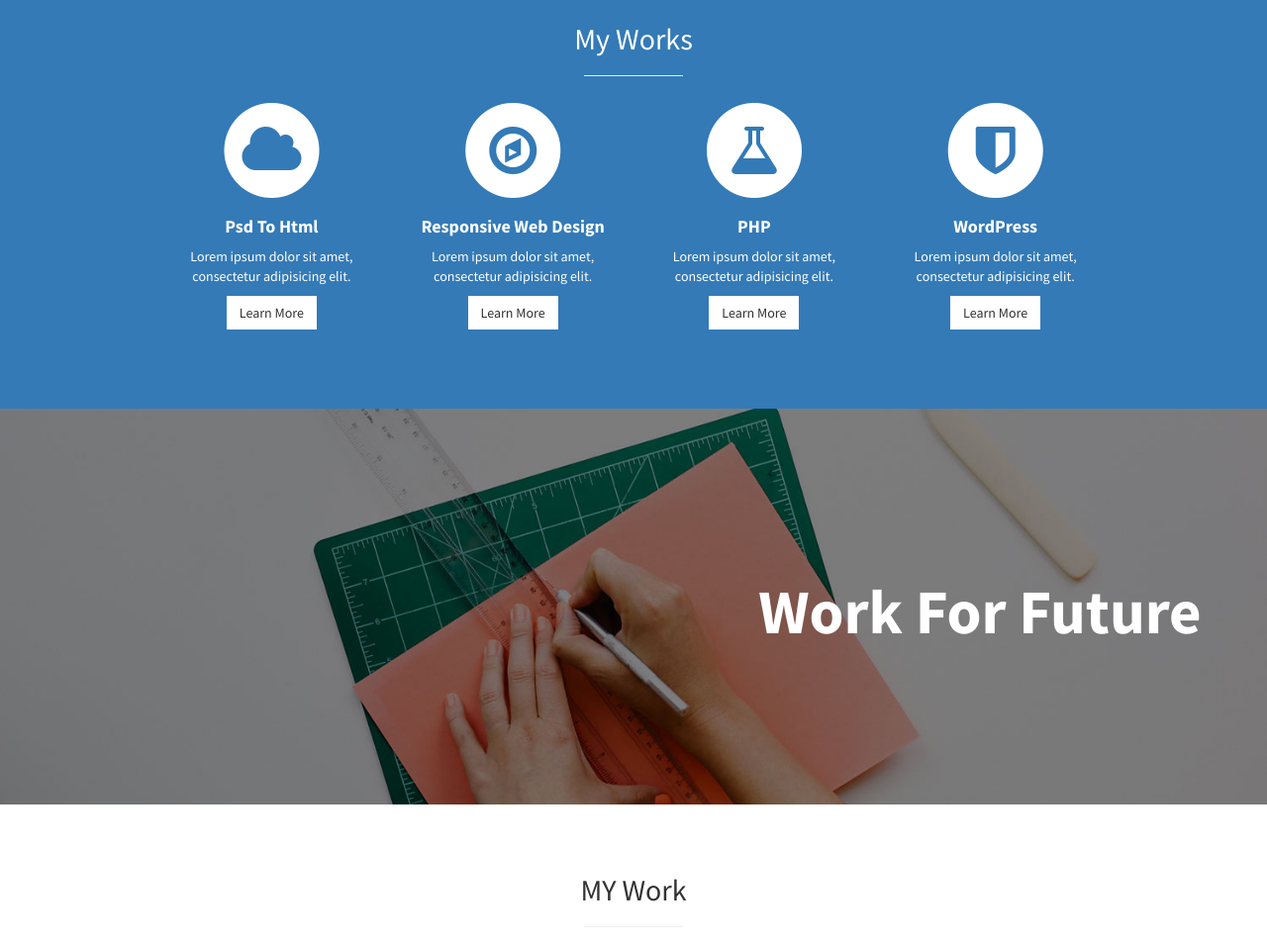
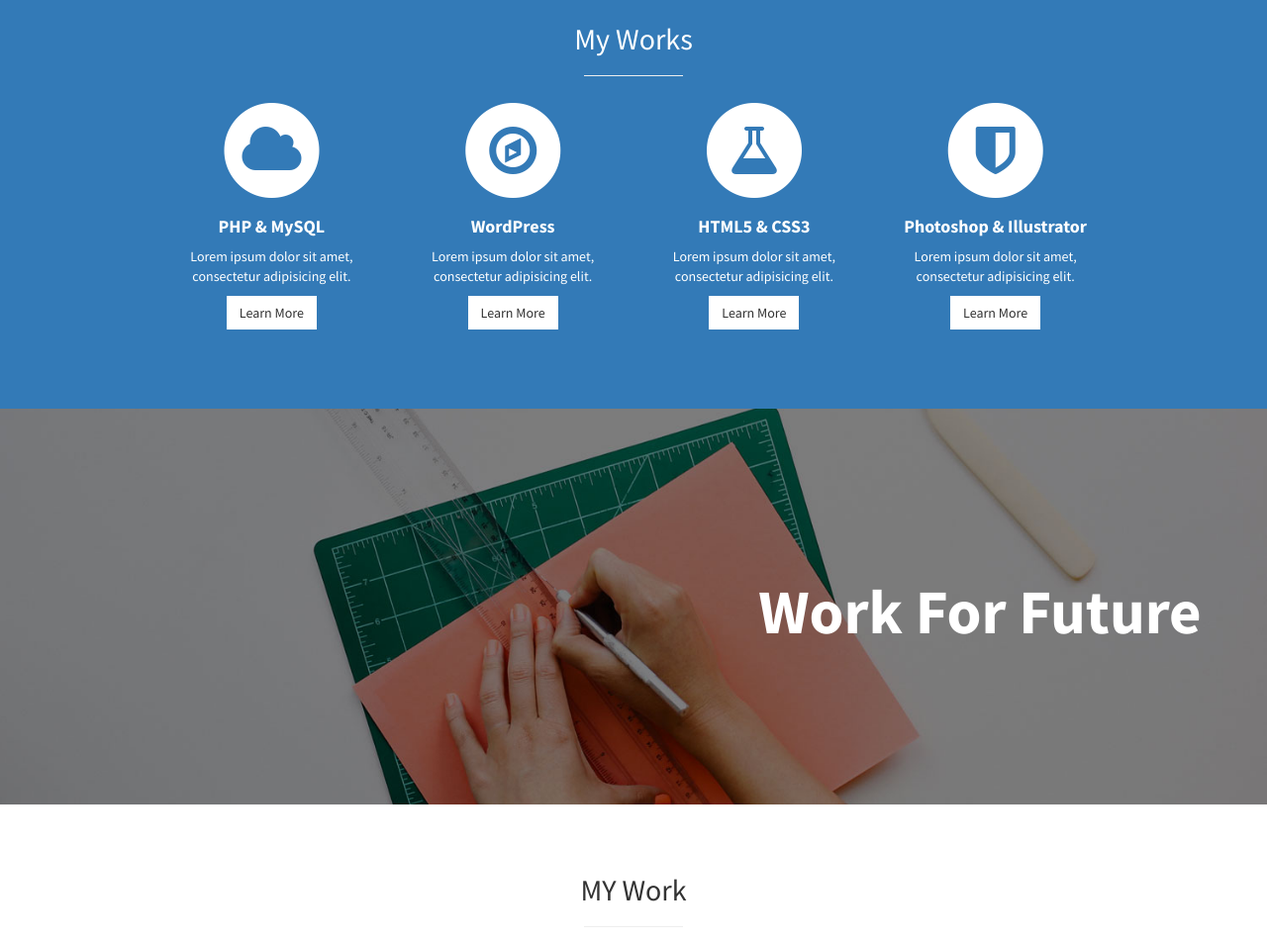
Before and after one commit to StarRiyadul/starriyadul.github.io, a plain HTML site: page index.html in a window 1280 px wide. Shown: the part 1053-2007 px from the top of the page at 99% size. Drawn offline with Linux system fonts and the light colour scheme; a web font is replaced by a local one.

Commit message:
Update index.html

```diff
--- a/index.html
+++ b/index.html
@@ -102,7 +102,7 @@
                                 <i class="fa fa-cloud fa-stack-1x text-primary"></i>
                             </span>
                                 <h4>
-                                    <strong>Psd To Html</strong>
+                                    <strong>PHP & MySQL</strong>
                                 </h4>
                                 <p>Lorem ipsum dolor sit amet, consectetur adipisicing elit.</p>
                                 <a href="#" class="btn btn-light">Learn More</a>
@@ -115,7 +115,7 @@
                                 <i class="fa fa-compass fa-stack-1x text-primary"></i>
                             </span>
                                 <h4>
-                                    <strong>Responsive Web Design</strong>
+                                    <strong>WordPress</strong>
                                 </h4>
                                 <p>Lorem ipsum dolor sit amet, consectetur adipisicing elit.</p>
                                 <a href="#" class="btn btn-light">Learn More</a>
@@ -128,7 +128,7 @@
                                 <i class="fa fa-flask fa-stack-1x text-primary"></i>
                             </span>
                                 <h4>
-                                    <strong>PHP</strong>
+                                    <strong>HTML5 & CSS3</strong>
                                 </h4>
                                 <p>Lorem ipsum dolor sit amet, consectetur adipisicing elit.</p>
                                 <a href="#" class="btn btn-light">Learn More</a>
@@ -141,7 +141,7 @@
                                 <i class="fa fa-shield fa-stack-1x text-primary"></i>
                             </span>
                                 <h4>
-                                    <strong>WordPress</strong>
+                                    <strong>Photoshop & Illustrator</strong>
                                 </h4>
                                 <p>Lorem ipsum dolor sit amet, consectetur adipisicing elit.</p>
                                 <a href="#" class="btn btn-light">Learn More</a>
```
